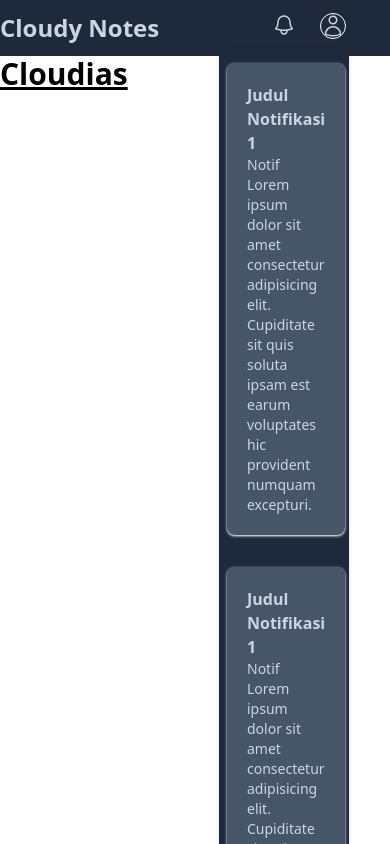
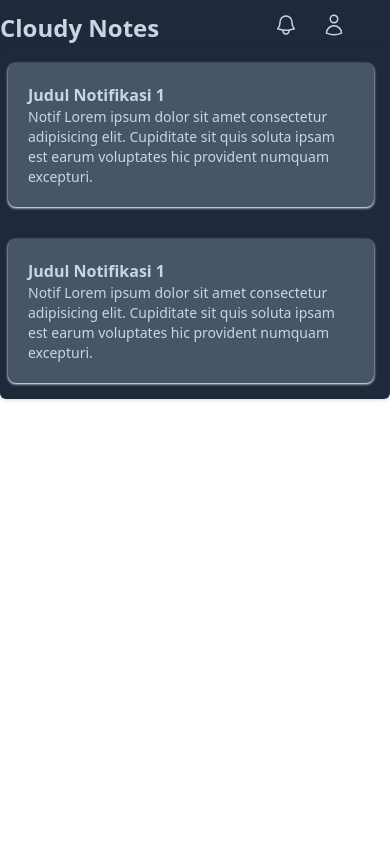
Before and after one commit to Cloumus30/fe-cloudy-notes, a Vue app: page / in a window 390 px wide. Both pictures are taken after a click on the button 284 px from the left and 24 px from the top of the page. Shown: the top 844 px of the page. Built offline with nearby package versions, Linux system fonts and the light colour scheme.

Commit message:
Update Navbar Mobile

```diff
--- a/src/components/Navbar.vue
+++ b/src/components/Navbar.vue
@@ -33,11 +33,11 @@
           <p>Cloudy Notes</p>
         </div>
         <div class="flex mr-8">
-          <div class="group">
+          <div>
             <button id="dropdownDefaultButton" data-dropdown-toggle="dropdown" class="mx-3 hover:text-white">
               <IconBell/>
             </button>
-            <ul id="dropdown" class=" hidden absolute mt-4 bg-slate-800 drop-shadow rounded-md text-slate-300 right-10 w-1/3" aria-labelledby="dropdownDefaultButton">
+            <ul id="dropdown" class=" hidden absolute mt-4 bg-slate-800 drop-shadow rounded-md text-slate-300 right-10 md:w-1/3 2xs:w-full " aria-labelledby="dropdownDefaultButton">
               <li class="py-4 pr-4 pl-2 flex hover:text-white hover:cursor-pointer">
                  <NotifCard :body-notif="bodyNotif"/>
               </li>
@@ -50,10 +50,10 @@
 
           <!-- Dropdown Profile -->
           <div class="group">
-            <button class=" mx-3 border hover:text-white border-white rounded-full">
+            <button id="dropdownUserButton" data-dropdown-toggle="dropdownUser" class="mx-3 hover:text-white">
               <IconUser />
             </button>
-            <ul class="absolute hidden pt-2 bg-slate-800 text-slate-300 right-2 group-hover:block hover:block">
+            <ul id="dropdownUser" class=" hidden absolute mt-4 bg-slate-800 drop-shadow rounded-md text-slate-300 right-10 w-40 md:w-40 2xs:w-1/2" aria-labelledby="dropdownUserButton">
               <li class="py-4 pr-4 pl-2 flex hover:text-white hover:cursor-pointer">
                 <IconLogin class="mx-2" /> Login
               </li>
--- a/tailwind.config.js
+++ b/tailwind.config.js
@@ -1,3 +1,4 @@
+const defaultTheme = require('tailwindcss/defaultTheme');
 /** @type {import('tailwindcss').Config} */
 module.exports = {
   content: [
@@ -6,6 +7,11 @@ module.exports = {
     "./node_modules/flowbite/**/*.js",
   ],
   theme: {
+    screens: {
+      '2xs': '360px',
+      'xs': '475px',
+      ...defaultTheme.screens,
+    },
     extend: {
       colors:{
         'navbar': '#1E293B',
```
